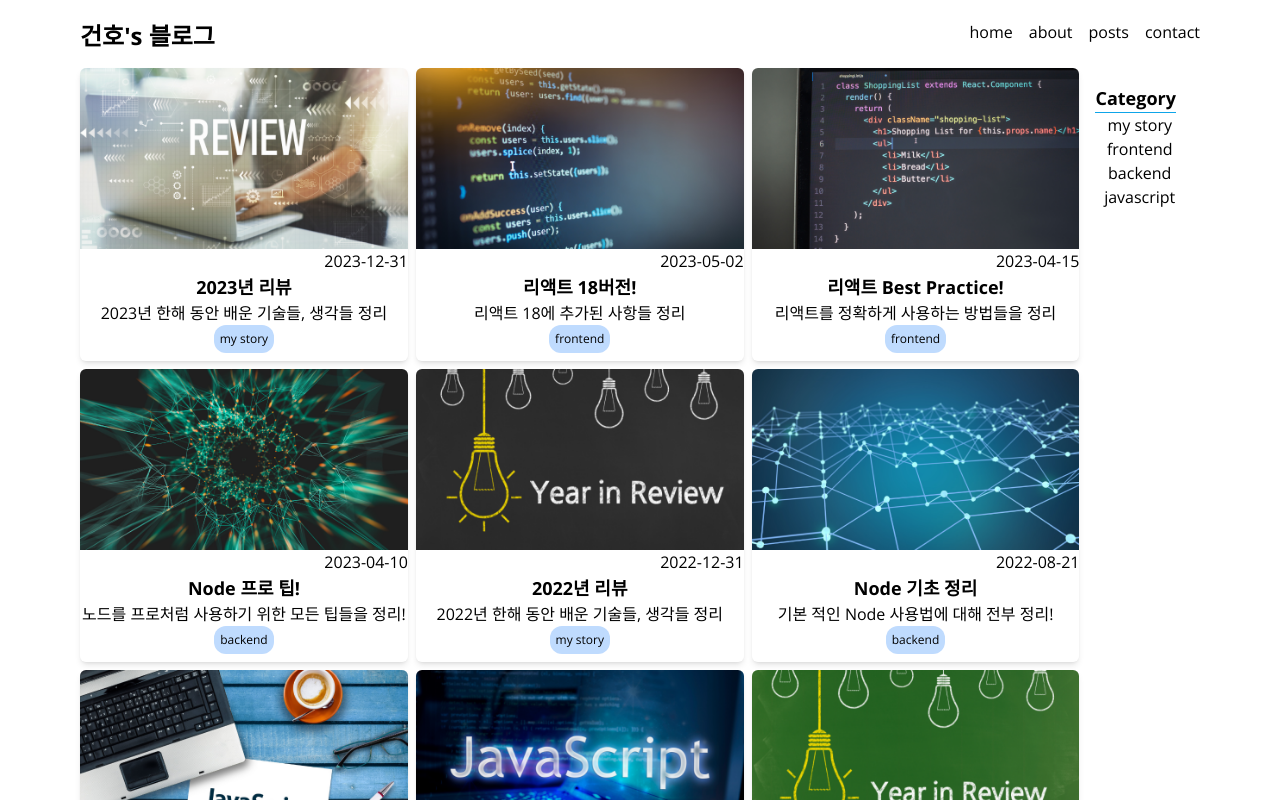
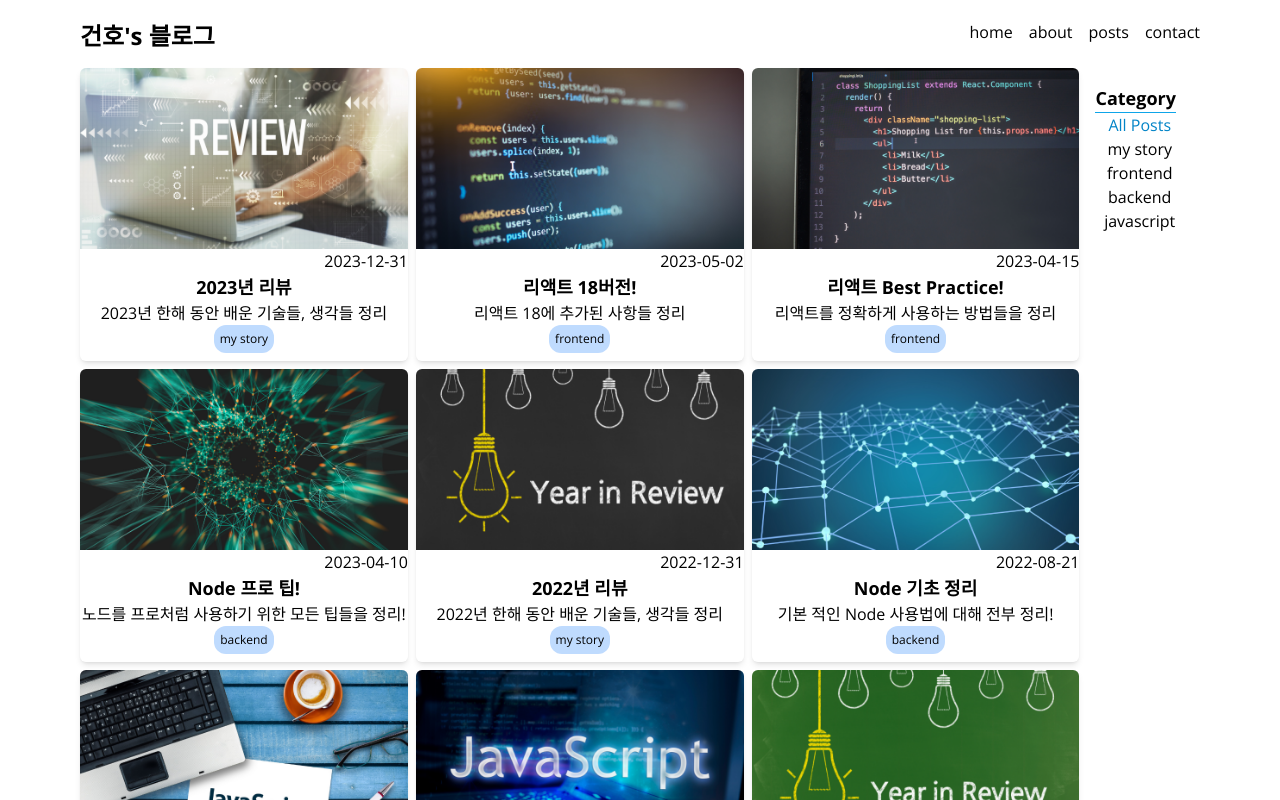
Before and after one commit to gunhoyoon/nextblog, a Next.js app: page /posts in a window 1280 px wide. Built offline with nearby package versions, Linux system fonts and the light colour scheme.

Commit message:
Markdownviewer 초기

```diff
--- a/package.json
+++ b/package.json
@@ -19,10 +19,13 @@
     "postcss": "8.4.28",
     "react": "18.2.0",
     "react-dom": "18.2.0",
+    "react-markdown": "^8.0.7",
     "react-multi-carousel": "^2.8.4",
+    "remark-gfm": "^3.0.1",
     "typescript": "5.1.6"
   },
   "devDependencies": {
+    "@tailwindcss/typography": "^0.5.9",
     "tailwindcss": "^3.3.3"
   }
 }
--- a/src/app/page.tsx
+++ b/src/app/page.tsx
@@ -1,9 +1,7 @@
 import React from "react";
 import Proflie from "../components/proflie";
-import MultiCarousel from "../components/MultiCarousel";
 import Feature from "../components/feature";
 import SlidePost from "../components/SlidePost";
-
 export default function HomePage() {
   return (
     <>
--- a/src/app/posts/[slug]/page.tsx
+++ b/src/app/posts/[slug]/page.tsx
@@ -1,5 +1,7 @@
 import React from "react";
 import { getPostData } from "../../../service/posts";
+import ReactMarkdown from "react-markdown";
+import ReactMarkdownViewer from "@/components/ReactMarkdownViewer";
 
 type Props = {
   params: {
@@ -13,12 +15,16 @@
   return (
     <div>
       <h1>{post.title}</h1>
-
-      <pre>{post.content}</pre>
+      {/* <pre>{post.content}</pre> */}
+      <ReactMarkdownViewer content={post.content} />
     </div>
   );
 }
 
 // 슬러그를 통해 들어오는 path 를 fileName으로 받아서
 // 전체 데이터를 불러와 전체 안에서 있는 이름인지를 비교해서 없다면, 에러 던져줌
-// 있으면 파일을 읽어올 수 있는거니까 uth-8 ㄹ
+// 있으면 파일을 읽어올 수 있는거니까 uth-8로 인코딩
+
+// 이렇게만 사용하면 처음엔 아무런 스타일이 적용되어있지 않는데
+// 이건 테일윈드를 사용하게 되면 기본적으로 html 태그의 값들을 초기화시켜서 테일윈드의 className으로 적용해주지 않는 이상 스타일이 나타나지 않음
+// 이와같은 현상을 해결하기 위해 https://tailwindcss.com/docs/typography-plugin 에서  -D @tailwindcss/typography 설치해줘야ㅕ함
--- a/src/components/FilterablePosts.tsx
+++ b/src/components/FilterablePosts.tsx
@@ -9,11 +9,11 @@
   categories: string[];
 };
 
-const ALL_POSTS = "All_Posts";
+const ALL_POSTS = "All Posts";
 export default function FilterablePosts({ posts, categories }: Props) {
   const [selected, setSelected] = useState(ALL_POSTS);
   const filtered =
-    selected === "All_Posts"
+    selected === "All Posts"
       ? posts
       : posts.filter((post) => post.category === selected);
   return (
@@ -22,7 +22,7 @@
       <Categories
         onClick={setSelected}
         selected={selected}
-        categories={categories}
+        categories={[ALL_POSTS, ...categories]}
       />
     </section>
   );
--- /dev/null
+++ b/src/components/ReactMarkdownViewer.tsx
@@ -0,0 +1,17 @@
+import { ReactMarkdown } from "react-markdown/lib/react-markdown";
+import remarkGfm from "remark-gfm";
+type Props = {
+  content: string;
+};
+
+export default function ReactMarkdownViewer({ content }: Props) {
+  return (
+    <ReactMarkdown className="prose lg:prose-xl" remarkPlugins={[remarkGfm]}>
+      {content}
+    </ReactMarkdown>
+  );
+}
+
+// multicarousel 과 같이 칠드린 (여기선 content로 사용) 타입 자체는 서버에서 바로 사용해도 상관없어보이는데
+// remarkGfm 플러그인 install 함
+// 그리고 테일윈드에서 말한대로 className에 prose 를 적어주면 완성됨
--- a/tailwind.config.ts
+++ b/tailwind.config.ts
@@ -1,20 +1,20 @@
-import type { Config } from 'tailwindcss'
+import type { Config } from "tailwindcss";
 
 const config: Config = {
   content: [
-    './src/pages/**/*.{js,ts,jsx,tsx,mdx}',
-    './src/components/**/*.{js,ts,jsx,tsx,mdx}',
-    './src/app/**/*.{js,ts,jsx,tsx,mdx}',
+    "./src/pages/**/*.{js,ts,jsx,tsx,mdx}",
+    "./src/components/**/*.{js,ts,jsx,tsx,mdx}",
+    "./src/app/**/*.{js,ts,jsx,tsx,mdx}",
   ],
   theme: {
     extend: {
       backgroundImage: {
-        'gradient-radial': 'radial-gradient(var(--tw-gradient-stops))',
-        'gradient-conic':
-          'conic-gradient(from 180deg at 50% 50%, var(--tw-gradient-stops))',
+        "gradient-radial": "radial-gradient(var(--tw-gradient-stops))",
+        "gradient-conic":
+          "conic-gradient(from 180deg at 50% 50%, var(--tw-gradient-stops))",
       },
     },
   },
-  plugins: [],
-}
-export default config
+  plugins: [require("@tailwindcss/typography")],
+};
+export default config;
```
Also changed, not shown: 2 other files (tests, documents, lock files or other folders).
